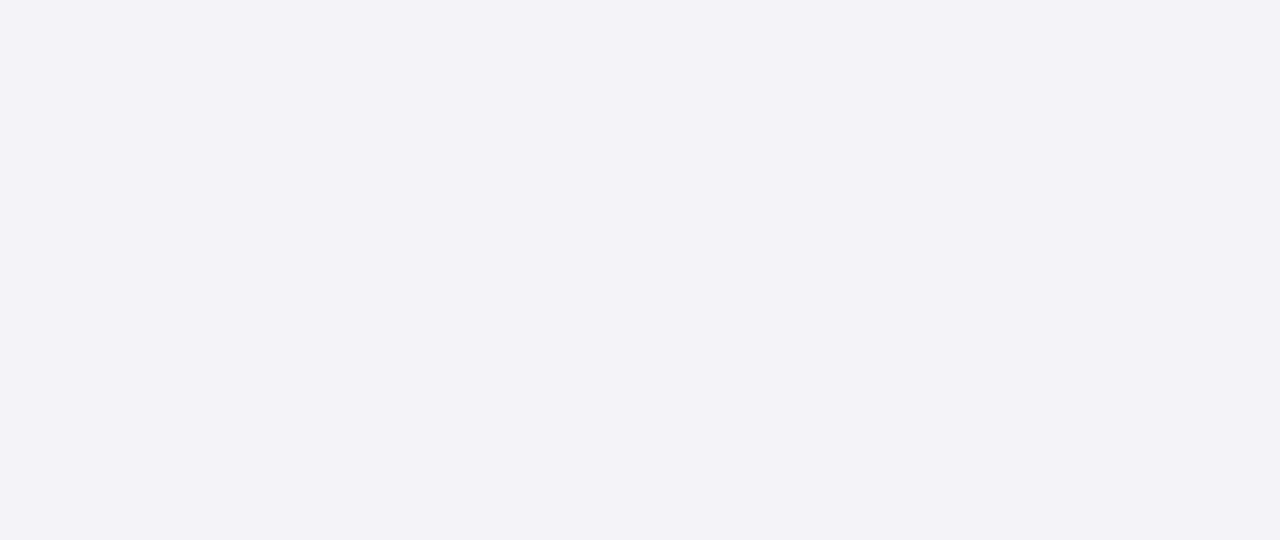
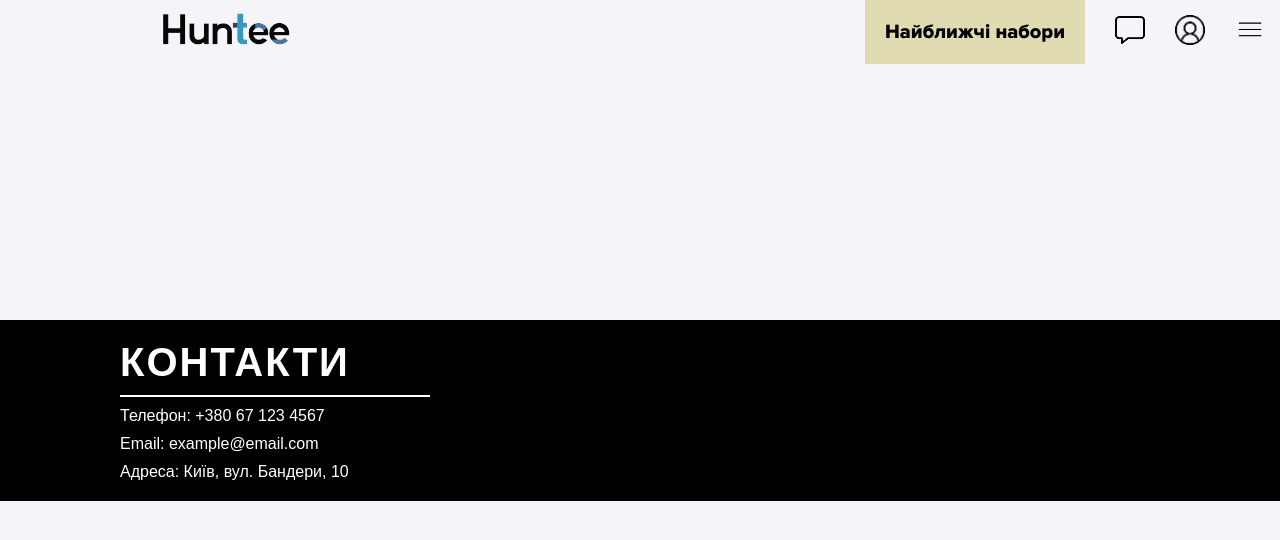
Before and after one commit to valerii-okhmak/huntee, a React (Create React App) app in the folder frontend/: page /auth in a window 1280 px wide. Before the commit this address had no page. Shown: the top 540 px of the page. Built offline with nearby package versions, Linux system fonts and the light colour scheme.

Commit message:
додано компонент для аунтентифікації

```diff
--- a/frontend/src/App.js
+++ b/frontend/src/App.js
@@ -2,6 +2,7 @@ import React from 'react';
 import { BrowserRouter as Router, Routes, Route } from 'react-router-dom';
 import './styless/app.css';
 import HomePage from './pages/HomePage';
+import AuthPage from './pages/AuthPage';
 
 const App = () => {
   return (
@@ -9,6 +10,7 @@ const App = () => {
     <div className="App">
       <Routes>
         <Route path="/" element={<HomePage />} />
+        <Route path="/auth" element={<AuthPage />} />
       </Routes>
     </div>
     </Router>
--- /dev/null
+++ b/frontend/src/pages/AuthPage.js
@@ -0,0 +1,18 @@
+import React from 'react';
+import Header from '../components/header/Header';
+import Footer from '../components/footer/Footer';
+import '../index.css';
+
+const AuthPage = () => {
+  return (
+    <div className="page">
+        <Header />
+        <main>
+
+        </main>
+        <Footer />
+    </div>
+  );
+};
+
+export default AuthPage;
```
